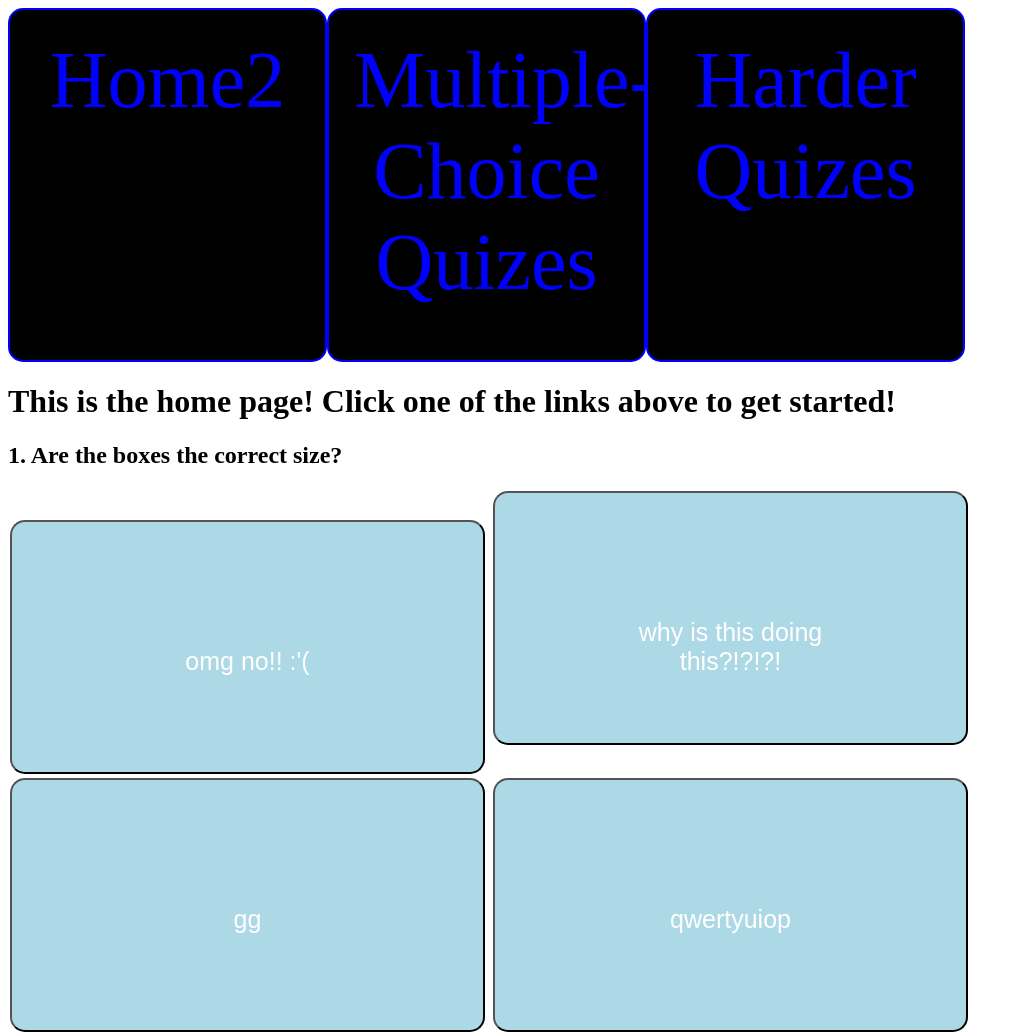
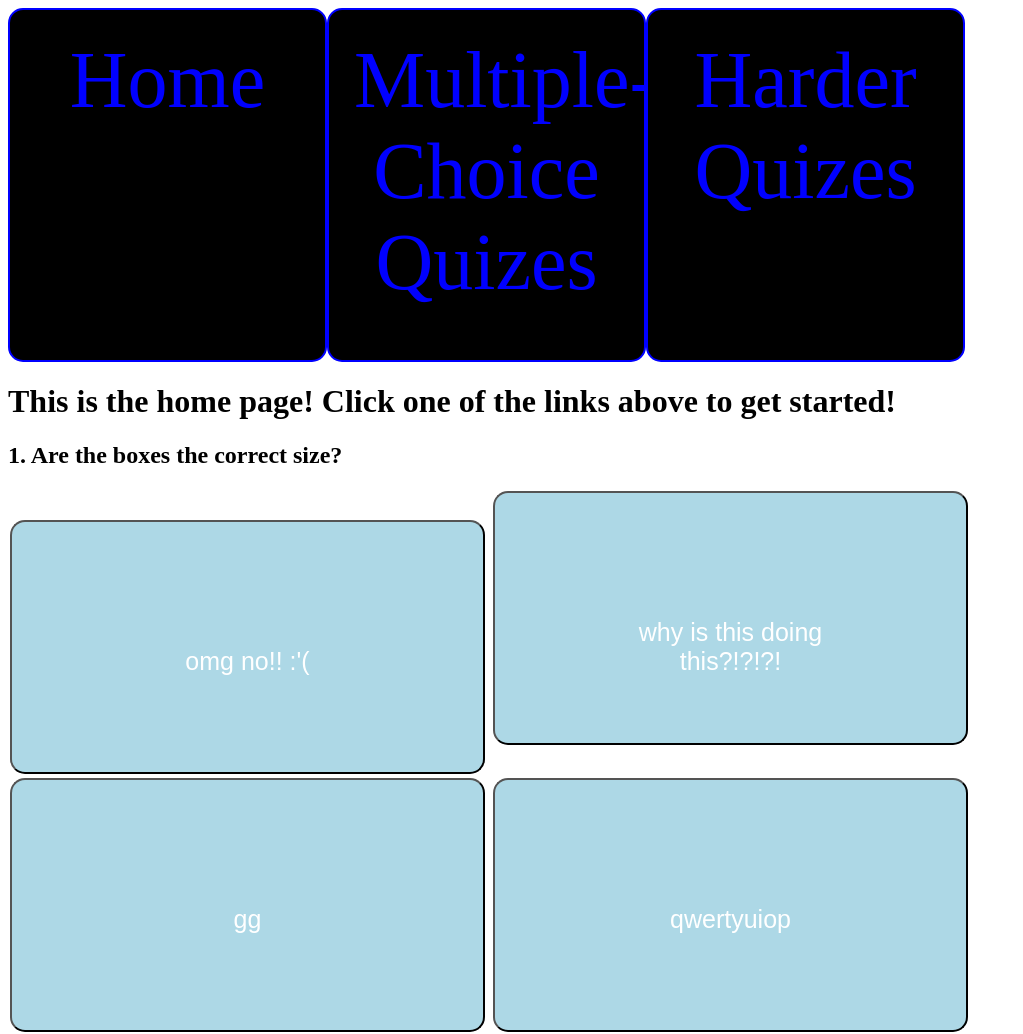
Before and after one commit to Corlett736/Audio-Game, a plain HTML site: page index.html in a window 1280 px wide. Shown: the whole page, without its empty margins (0-1023 px from the left). Drawn offline with Linux system fonts and the light colour scheme.

Commit message:
Update index.html

```diff
--- a/index.html
+++ b/index.html
@@ -96,7 +96,7 @@ li a:hover {
 <body>
 
 <ul>
-  <li class="dropbutton" ><a href="#Home">Home2</a></li>
+  <li class="dropbutton" ><a href="#Home">Home</a></li>
   <li class="dropbutton" ><a href="#Quiz">Multiple-Choice Quizes</a>
      <div class="droplinks"> <a href="#BPMQuiz">Bpm Quiz</a> <a href="#KsQuiz">Key Signature Quiz</a> <a href="#PQuiz">Pitch Quiz</a> <a href="#RQuiz">Random Quiz</a> </div> </li>
   <li class="dropbutton" ><a href="HarderQuiz">Harder Quizes</a>
```
